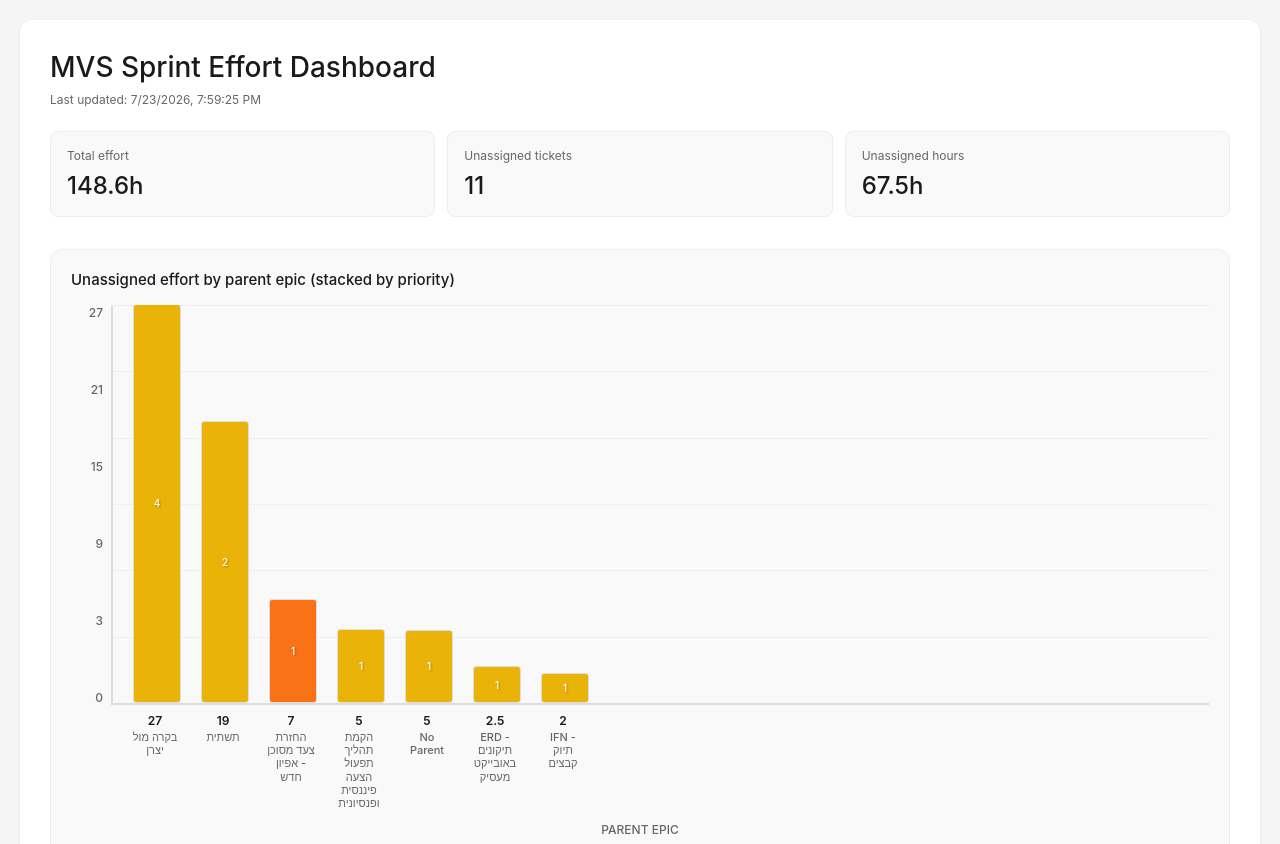
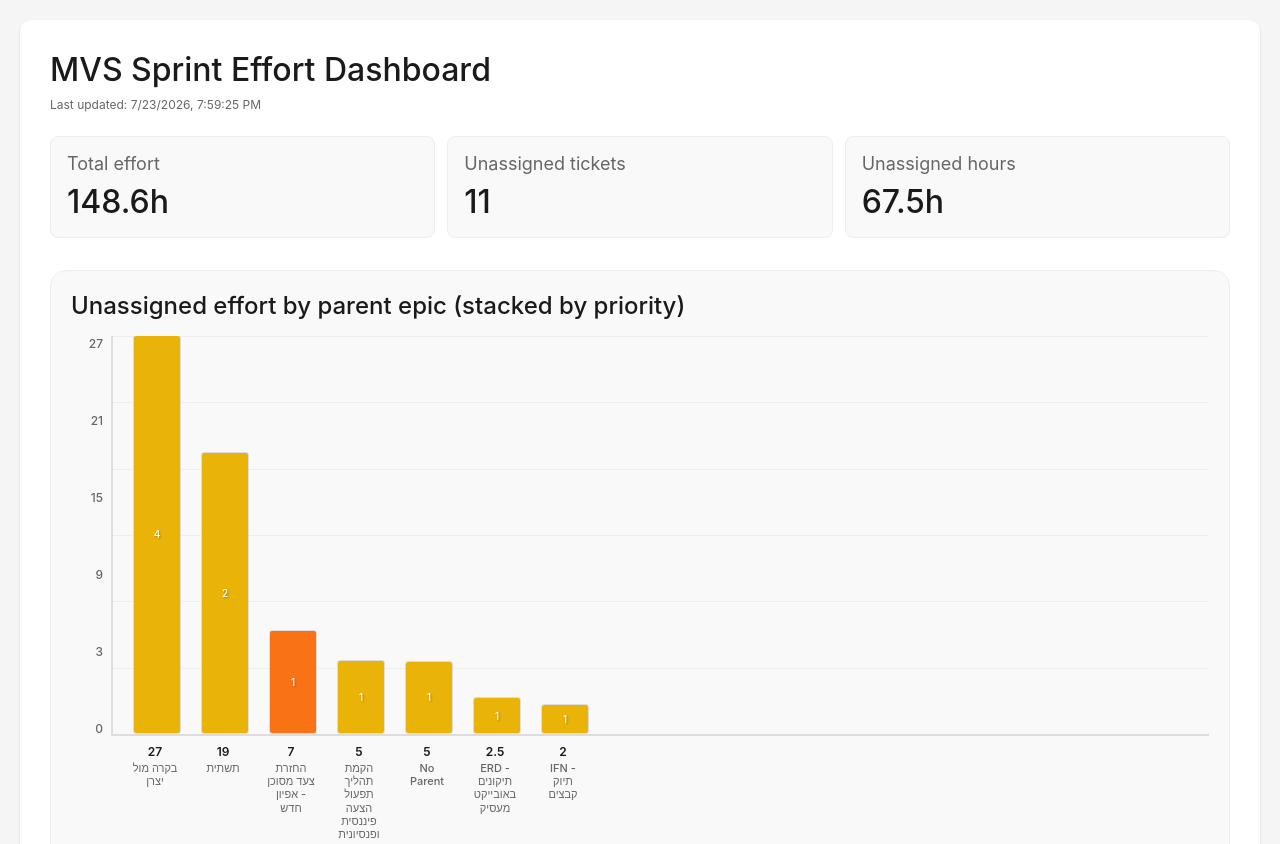
Before and after one commit to ranlev-novidea/MVS-dashboard, a website: page index.html in a window 1280 px wide. Shown: the top 844 px of the page. Drawn offline with Linux system fonts and the light colour scheme.

Commit message:
Update index.html

```diff
--- a/index.html
+++ b/index.html
@@ -29,7 +29,7 @@
     }
 
     h1 {
-      font-size: 28px;
+      font-size: 32px;
       font-weight: 500;
       margin-bottom: 8px;
       color: #1a1a1a;
@@ -56,27 +56,27 @@
     }
 
     .metric-label {
-      font-size: 12px;
+      font-size: 18px;
       color: #666;
       margin-bottom: 8px;
     }
 
     .metric-value {
-      font-size: 24px;
+      font-size: 32px;
       font-weight: 500;
       color: #1a1a1a;
     }
 
     .chart-section {
       background: #f9f9f9;
-      border-radius: 12px;
+      border-radius: 16px;
       border: 0.5px solid #eee;
       padding: 20px;
       margin-bottom: 24px;
     }
 
     .chart-section h2 {
-      font-size: 15px;
+      font-size: 24px;
       font-weight: 500;
       margin-bottom: 16px;
       color: #1a1a1a;
```
